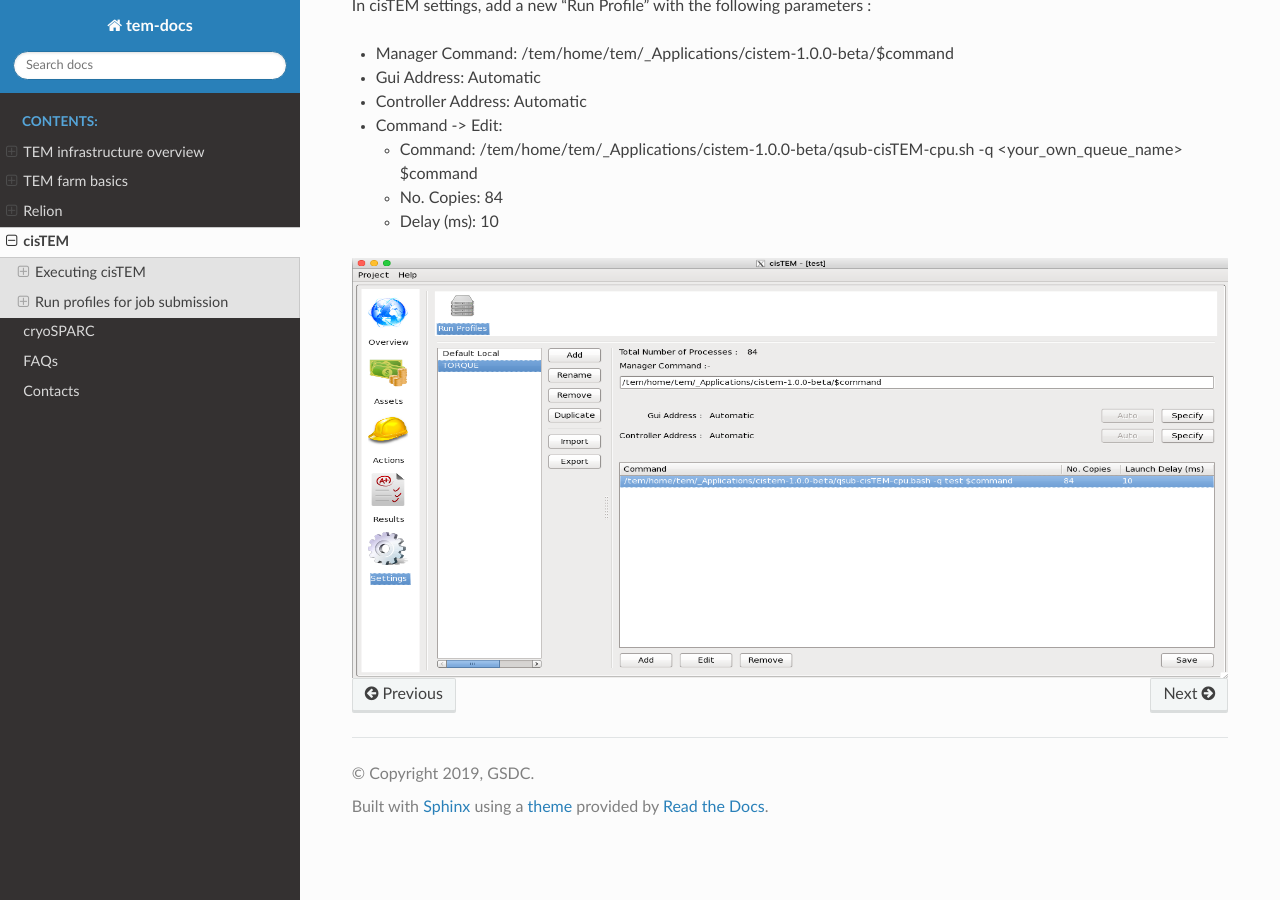
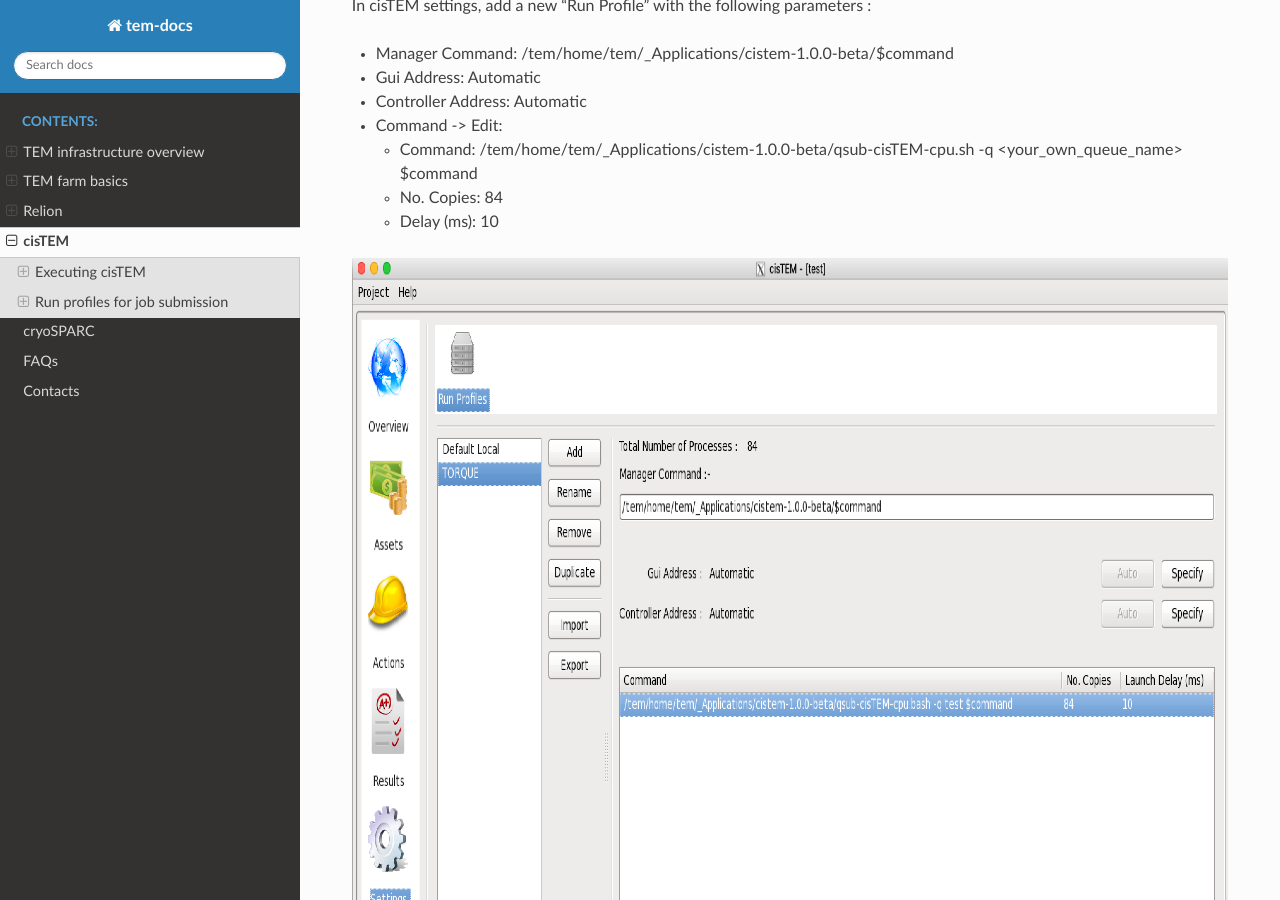
Before and after one commit to junglok/tem-docs, a Sphinx documentation site: the page built from docs/cisTEM.rst, in a window 1280 px wide and 900 px high, scrolled down 3589 px. Built offline with Sphinx 7.4.7 and the Read the Docs theme 2.0.0, drawn with Linux system fonts in a browser that asks for light colours.

Commit message:
first release

```diff
--- a/docs/cisTEM.rst
+++ b/docs/cisTEM.rst
@@ -150,5 +150,5 @@
 
 .. image:: images/cistem-run-profile.png
   :scale: 60 %
-  :height: 700px
+  :height: 1400px
   :align: center
```
